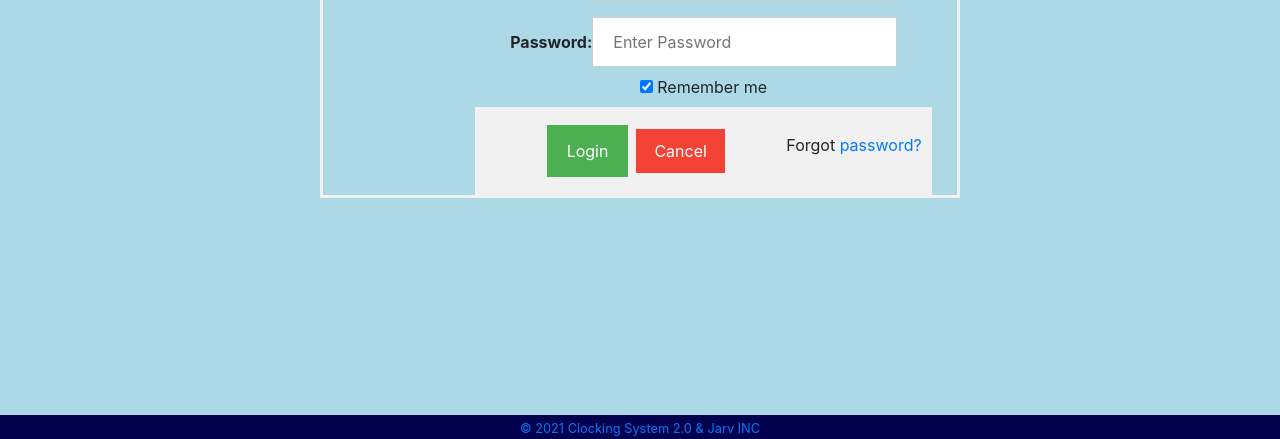
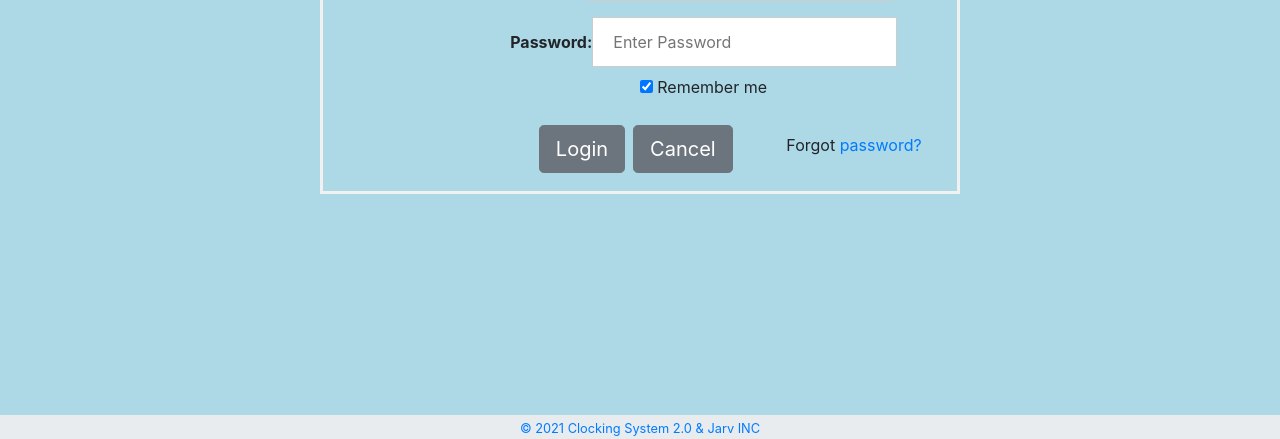
Before and after one commit to jarvyii/Jobsclocking, a PHP site: page /jobsclocking/ in a window 1280 px wide. Shown: the part 361-800 px from the top of the page. Run offline with PHP 8.4, Linux system fonts and the light colour scheme.

Commit message:
Updating CSS settings.

```diff
--- a/css/timecards.css
+++ b/css/timecards.css
@@ -15,8 +15,12 @@ html{
   opacity: 1;
 }
 .footer {
-      background-color: #00004d;
-      color: white;
+
+     /* background-color: #00004d;
+      color: white; */
+
+      background-color: #e9ecef;
+     opacity: 1;
       text-align: center;
       width: 100%;
       position: fixed;
--- a/view/login.js
+++ b/view/login.js
@@ -64,9 +64,9 @@ function  createLoginForm() {
 
 
 
-    let Buttons = '<div class="container justify-content-center" style="background-color:#f1f1f1">';
-    Buttons += '<button type="button" id="buttonlogin">Login</button>';
-    Buttons += '<button id="buttoncancel" type="button" class="cancelbtn ml-2">Cancel</button>';
+    let Buttons = '<div class="container justify-content-center">';
+    Buttons += '<button type="button" class="btn btn-secondary btn-lg" id="buttonlogin">Login</button>';
+    Buttons += '<button id="buttoncancel" type="button" class="btn btn-secondary btn-lg ml-2">Cancel</button>';
     Buttons += '<span class="psw">Forgot <a href="#">password?</a></span></div>';
 
     document.getElementById("loginimput").innerHTML += Buttons;
```
